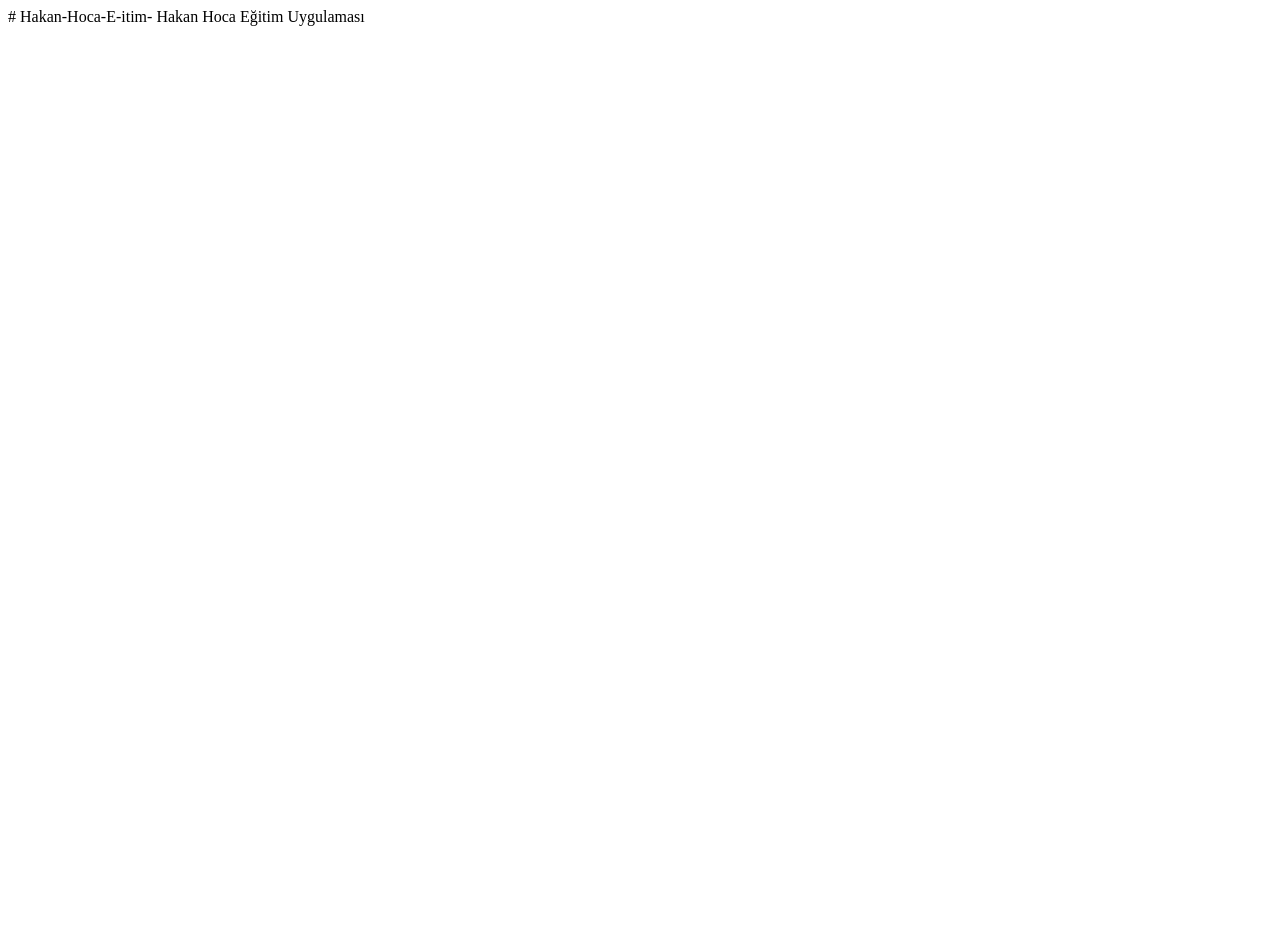
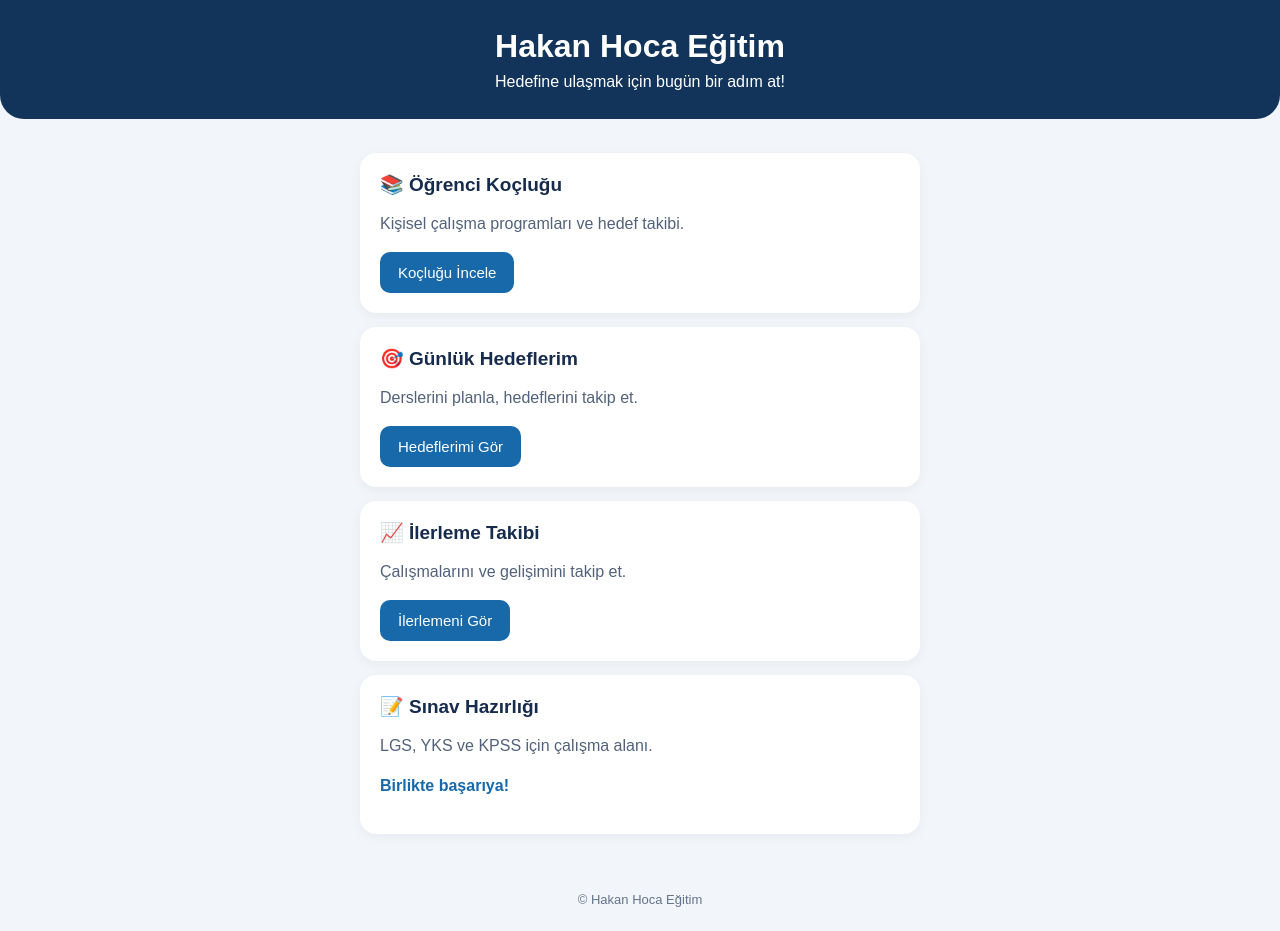
Before and after one commit to hakanbaygin999-wq/Hakan-Hoca-E-itim-, a plain HTML site: page index.html in a window 1280 px wide. Before the commit the page ends 800 px from the top, so only its background shows below. Drawn offline with Linux system fonts and the light colour scheme.

Commit message:
Refactor index.html structure and content
ana ekran olu;turuldu

```diff
--- a/index.html
+++ b/index.html
@@ -1,2 +1,99 @@
-# Hakan-Hoca-E-itim-
-Hakan Hoca Eğitim Uygulaması
+<!DOCTYPE html>
+<html lang="tr">
+<head>
+  <meta charset="UTF-8">
+  <meta name="viewport" content="width=device-width, initial-scale=1.0">
+  <meta name="theme-color" content="#12345a">
+  <title>Hakan Hoca Eğitim</title>
+  <style>
+    * { box-sizing: border-box; }
+    body {
+      margin: 0;
+      font-family: Arial, sans-serif;
+      background: #f2f5fa;
+      color: #172b4d;
+    }
+    header {
+      background: #12345a;
+      color: white;
+      padding: 28px 20px;
+      text-align: center;
+      border-radius: 0 0 24px 24px;
+    }
+    header h1 { margin: 0 0 8px; }
+    header p { margin: 0; }
+    main { padding: 20px; max-width: 600px; margin: auto; }
+    .card {
+      background: white;
+      padding: 20px;
+      margin: 14px 0;
+      border-radius: 16px;
+      box-shadow: 0 3px 12px #0000000d;
+    }
+    .card h2 { margin-top: 0; font-size: 19px; }
+    .card p { color: #52627a; line-height: 1.5; }
+    button {
+      background: #1769aa;
+      color: white;
+      border: 0;
+      padding: 12px 18px;
+      border-radius: 10px;
+      font-size: 15px;
+      cursor: pointer;
+    }
+    #mesaj { font-weight: bold; color: #1769aa; }
+    footer {
+      text-align: center;
+      padding: 24px;
+      color: #65748b;
+      font-size: 13px;
+    }
+  </style>
+</head>
+<body>
+  <header>
+    <h1>Hakan Hoca Eğitim</h1>
+    <p>Hedefine ulaşmak için bugün bir adım at!</p>
+  </header>
+
+  <main>
+    <section class="card">
+      <h2>📚 Öğrenci Koçluğu</h2>
+      <p>Kişisel çalışma programları ve hedef takibi.</p>
+      <button onclick="bilgi('Öğrenci koçluğu modülümüz hazırlanıyor.')">
+        Koçluğu İncele
+      </button>
+    </section>
+
+    <section class="card">
+      <h2>🎯 Günlük Hedeflerim</h2>
+      <p>Derslerini planla, hedeflerini takip et.</p>
+      <button onclick="bilgi('Günlük hedefler modülümüz hazırlanıyor.')">
+        Hedeflerimi Gör
+      </button>
+    </section>
+
+    <section class="card">
+      <h2>📈 İlerleme Takibi</h2>
+      <p>Çalışmalarını ve gelişimini takip et.</p>
+      <button onclick="bilgi('İlerleme takibi modülümüz hazırlanıyor.')">
+        İlerlemeni Gör
+      </button>
+    </section>
+
+    <section class="card">
+      <h2>📝 Sınav Hazırlığı</h2>
+      <p>LGS, YKS ve KPSS için çalışma alanı.</p>
+      <p id="mesaj">Birlikte başarıya!</p>
+    </section>
+  </main>
+
+  <footer>© Hakan Hoca Eğitim</footer>
+
+  <script>
+    function bilgi(metin) {
+      alert(metin);
+    }
+  </script>
+</body>
+</html>
```
